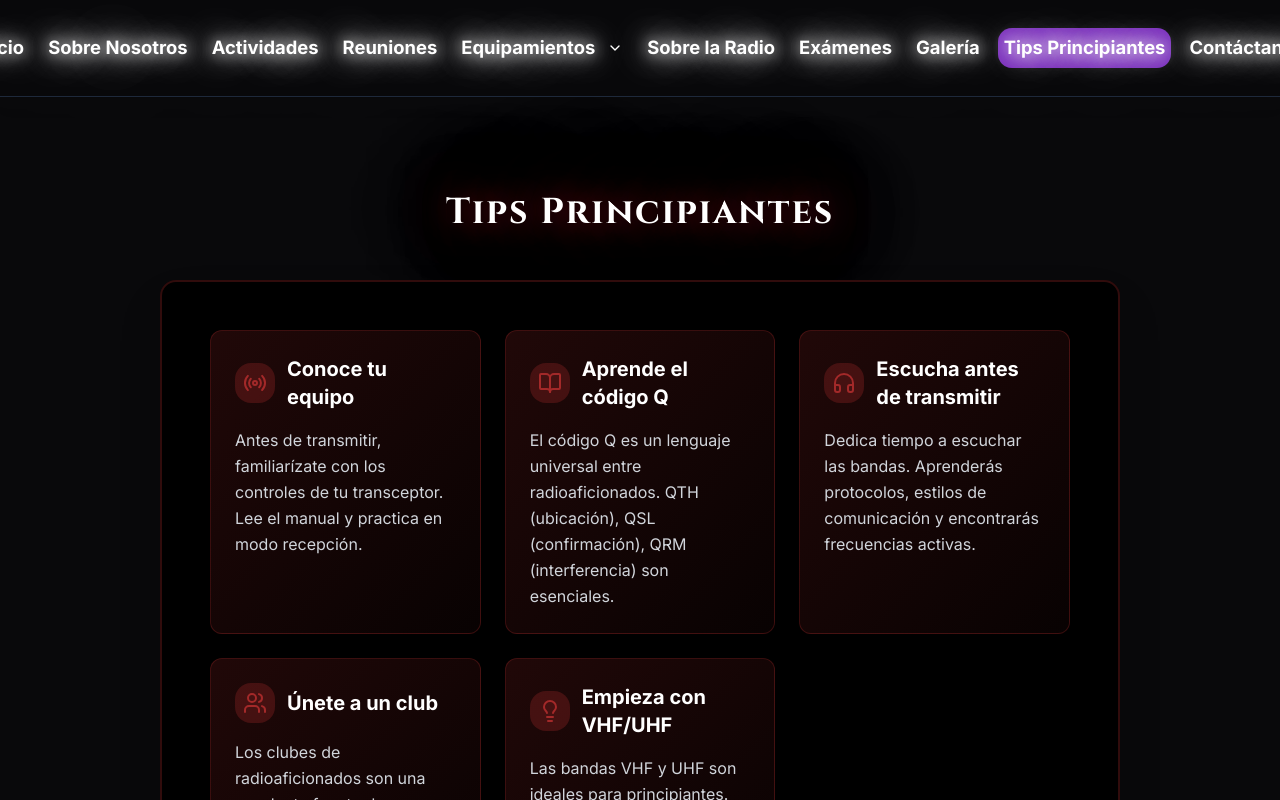
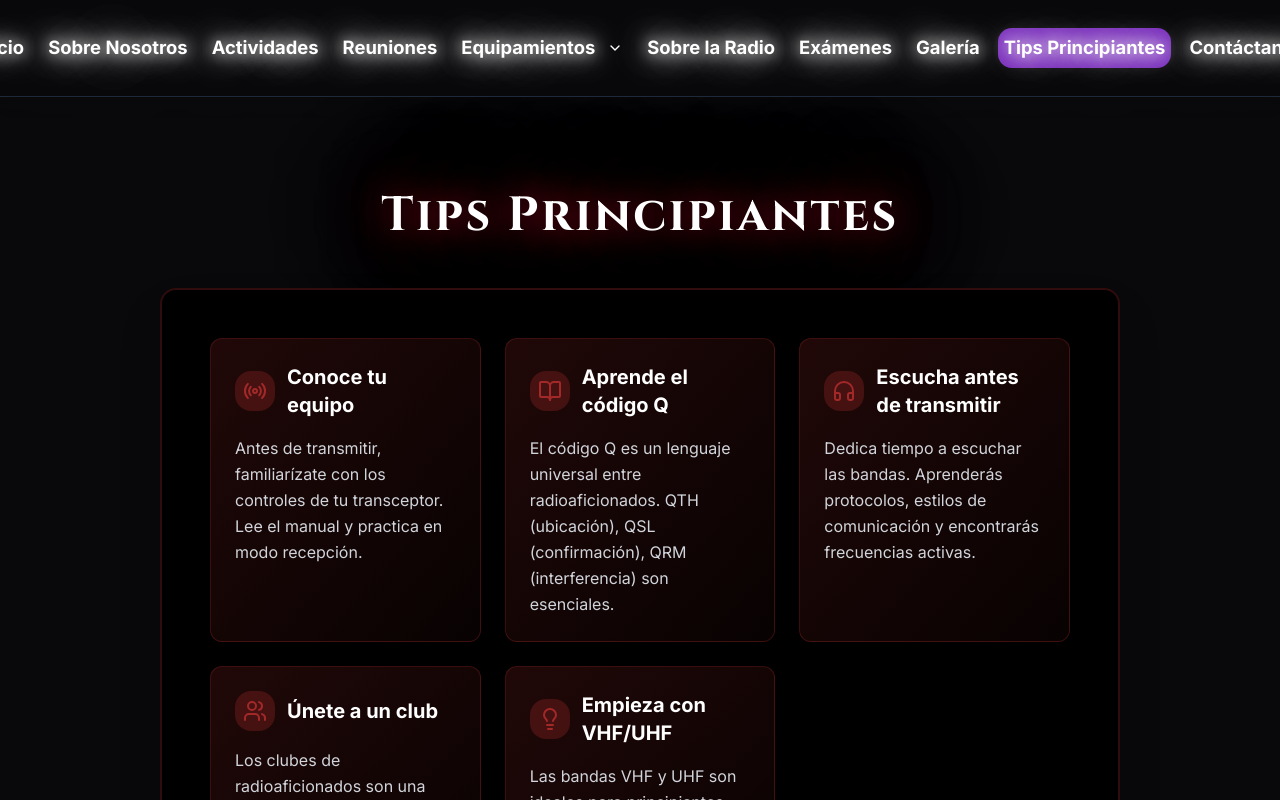
Before and after one commit to GospaMiguel/miguelradioweb1, a React (Vite) app: page /tips-principiantes in a window 1280 px wide. Shown: the top 800 px of the page. Built offline with nearby package versions, Linux system fonts and the light colour scheme; the HTML template or start-up script is replaced by a standard one.

Commit message:
Reverted to commit c4ec7b828217699a775e23ad11df07b0bf3e1f94

```diff
--- a/src/components/ArcText.tsx
+++ b/src/components/ArcText.tsx
@@ -6,7 +6,7 @@ interface ArcTextProps {
 export const ArcText = ({ text, className = "" }: ArcTextProps) => {
   return (
     <div className={`relative ${className}`}>
-      <h2 className="font-display text-2xl md:text-3xl lg:text-4xl font-bold text-white text-center relative">
+      <h2 className="font-display text-3xl md:text-4xl lg:text-5xl font-bold text-white text-center relative">
         <span className="inline-block transform hover:scale-110 transition-all duration-500 glow-text">
           {text}
         </span>
```
